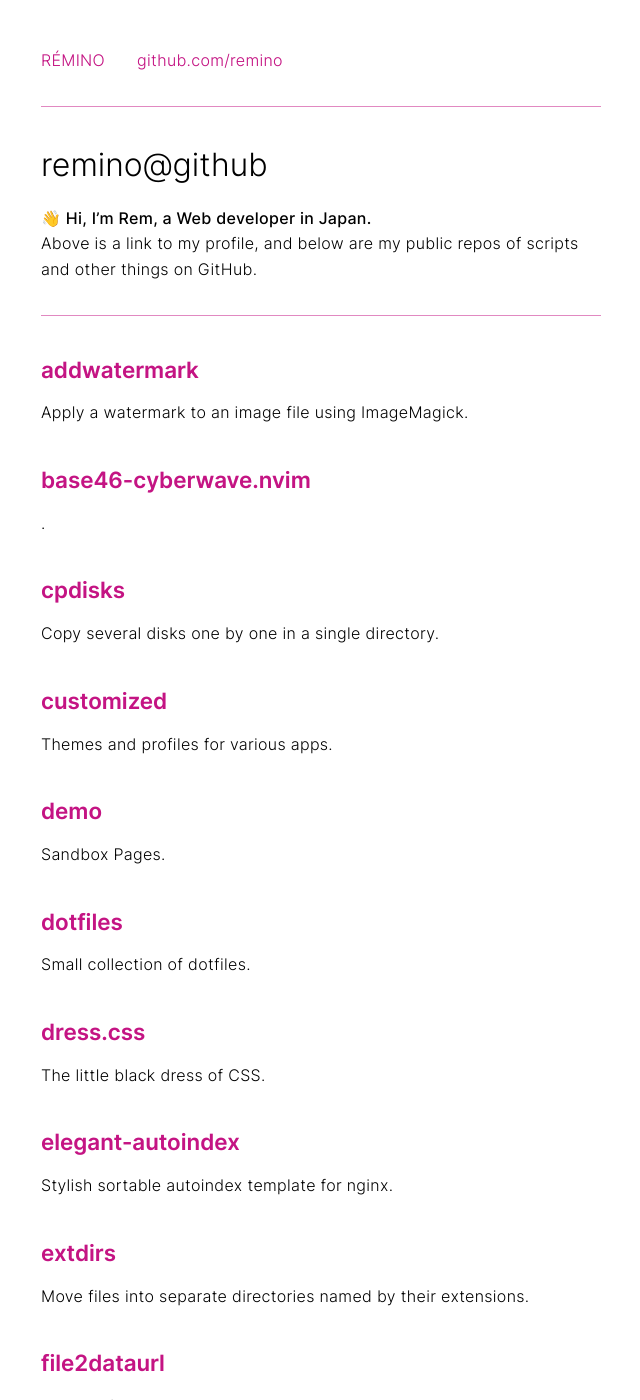
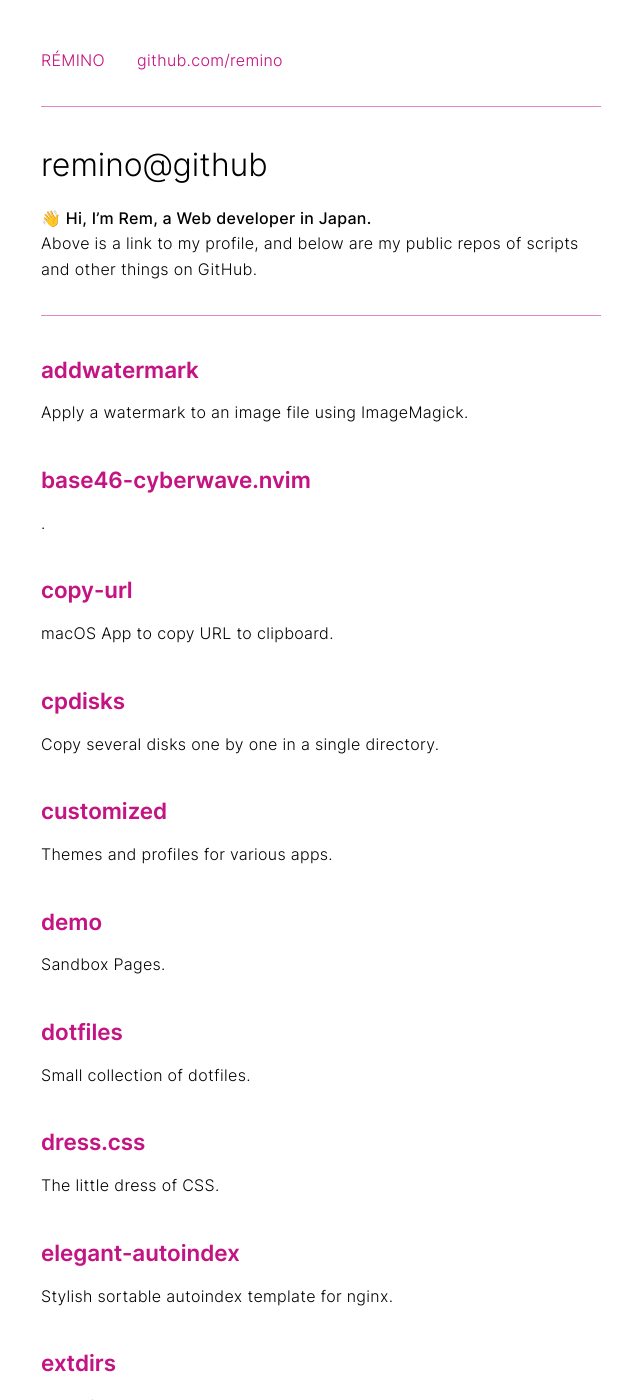
Before and after one commit to remino/remino.github.io, a Jekyll site: the page built from index.md, in a window 1280 px wide and 1400 px high. Shown: the whole window, without its empty margins (319-959 px from the left). Built offline with Jekyll 4.4.1, drawn with Linux system fonts in a browser that asks for light colours; some of the changed text lies outside the part shown.

Commit message:
Update repos.json

```diff
--- a/_data/repos.json
+++ b/_data/repos.json
@@ -10,6 +10,12 @@
 		"homepageUrl": "",
 		"name": "base46-cyberwave.nvim",
 		"url": "https://github.com/remino/base46-cyberwave.nvim"
+	},
+	{
+		"description": "macOS App to copy URL to clipboard",
+		"homepageUrl": "",
+		"name": "copy-url",
+		"url": "https://github.com/remino/copy-url"
 	},
 	{
 		"description": "Copy several disks one by one in a single directory",
@@ -36,7 +42,7 @@
 		"url": "https://github.com/remino/dotfiles"
 	},
 	{
-		"description": "The little black dress of CSS",
+		"description": "The little dress of CSS",
 		"homepageUrl": "https://remino.net/dress.css/",
 		"name": "dress.css",
 		"url": "https://github.com/remino/dress.css"
@@ -204,7 +210,7 @@
 		"url": "https://github.com/remino/mkwebalbum"
 	},
 	{
-		"description": "Make new shell script executable file from template",
+		"description": "A script to make scripts",
 		"homepageUrl": "",
 		"name": "mkx",
 		"url": "https://github.com/remino/mkx"
@@ -348,6 +354,12 @@
 		"url": "https://github.com/remino/reslib"
 	},
 	{
+		"description": "Coding in 1994 was a vibe",
+		"homepageUrl": "",
+		"name": "retrovibe",
+		"url": "https://github.com/remino/retrovibe"
+	},
+	{
 		"description": "Outputs the RÉMINO logo in ASCII art and ANSI colours",
 		"homepageUrl": "",
 		"name": "rmnlogo",
@@ -462,6 +474,12 @@
 		"url": "https://github.com/remino/vidmod"
 	},
 	{
+		"description": "Better than jQuery",
+		"homepageUrl": "",
+		"name": "vquery",
+		"url": "https://github.com/remino/vquery"
+	},
+	{
 		"description": "Wait until a specified time",
 		"homepageUrl": "",
 		"name": "waituntil",
```
